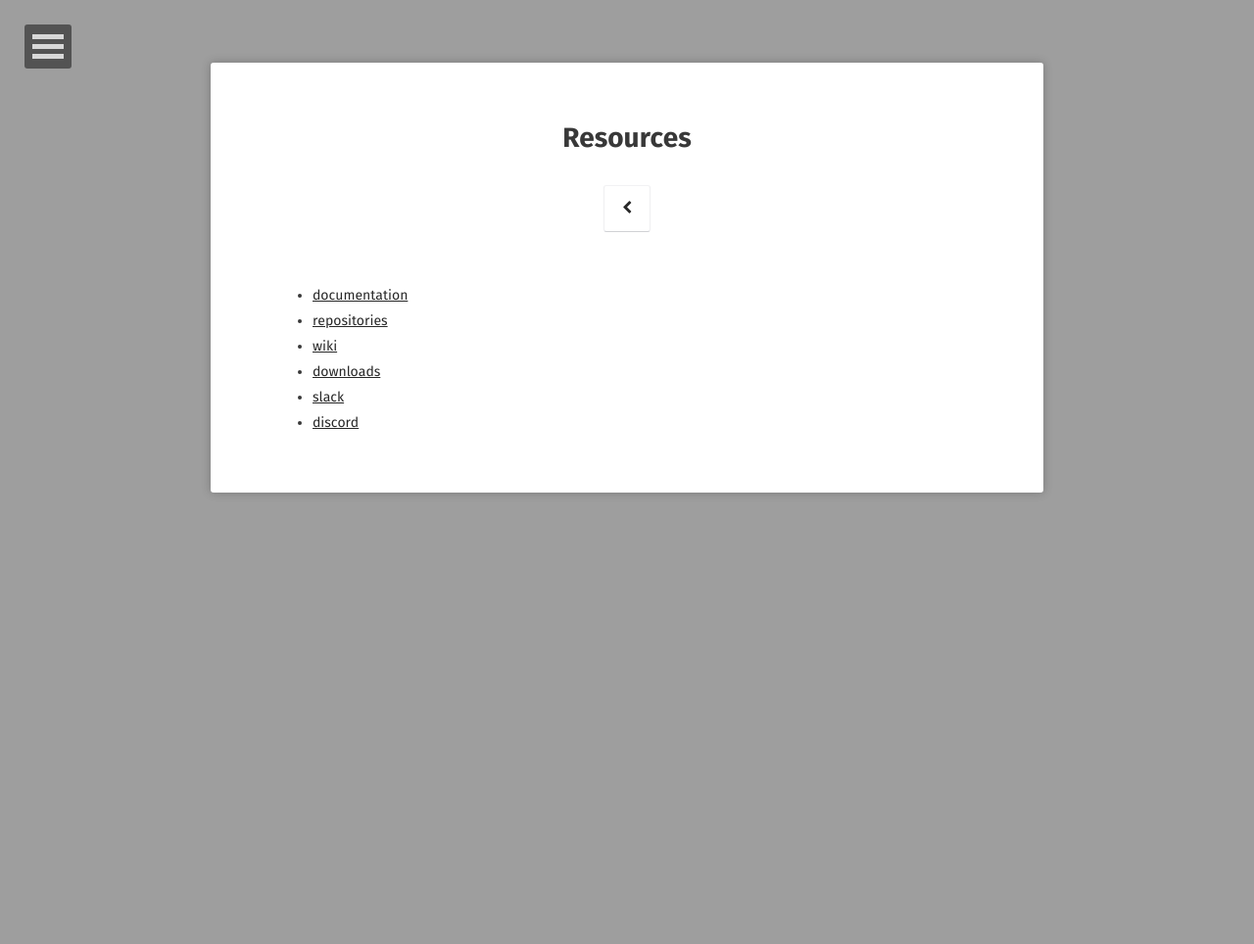
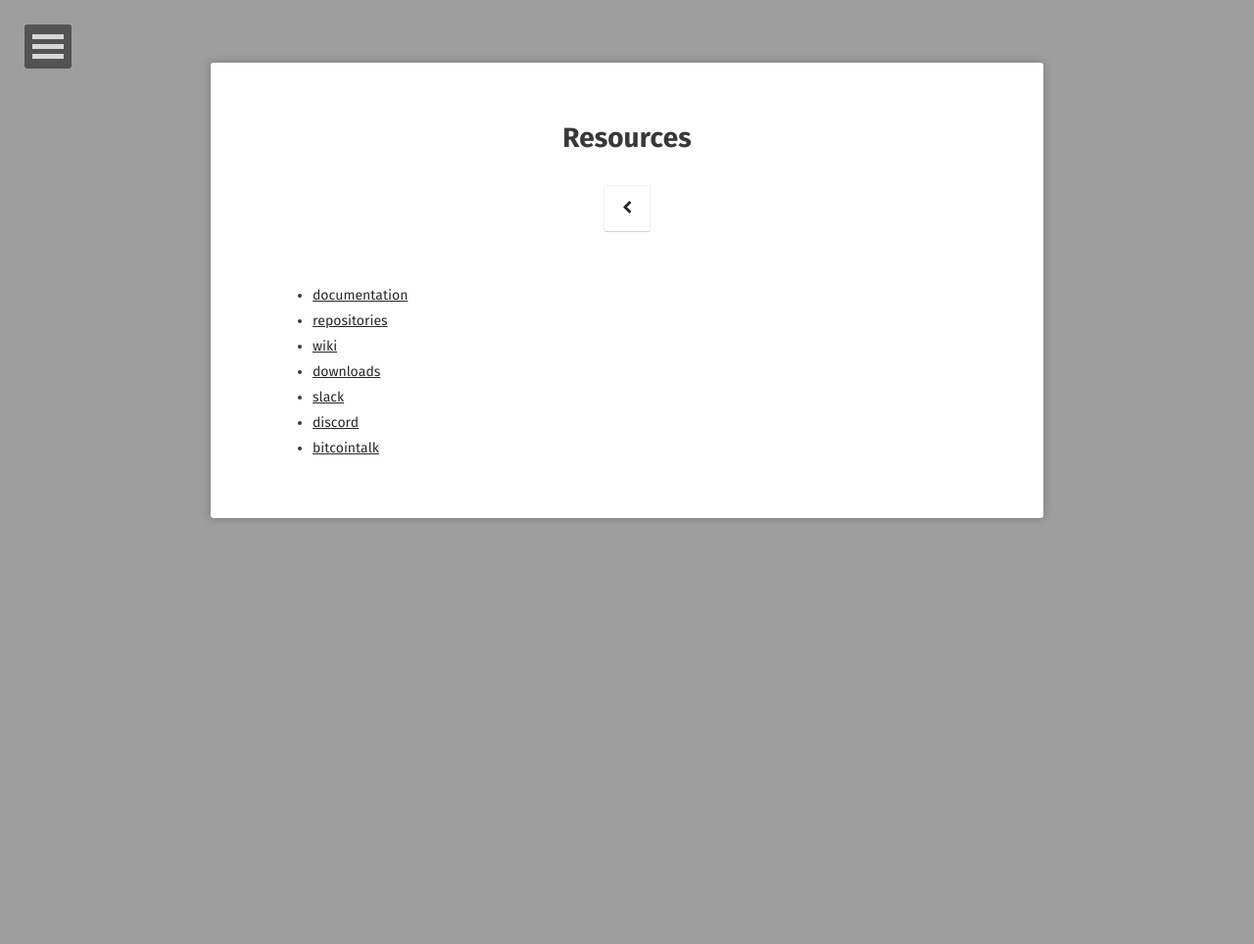
Before and after one commit to AXErunners/axerunners.github.io, a Jekyll site: the page built from resources/index.md, in a window 1280 px wide. Shown: the whole page at 98% size. Built offline with Jekyll 4.4.1, drawn with Linux system fonts in a browser that asks for light colours; some web fonts are replaced.

Commit message:
add forum link

```diff
--- a/resources/index.md
+++ b/resources/index.md
@@ -13,3 +13,4 @@ comments: false
 * [downloads](https://github.com/AXErunners/axe/releases)
 * [slack](https://axe-slack.herokuapp.com/)
 * [discord](https://discord.gg/RKE5PD9)
+* [bitcointalk](https://bitcointalk.org/index.php?topic=2569112)
```
